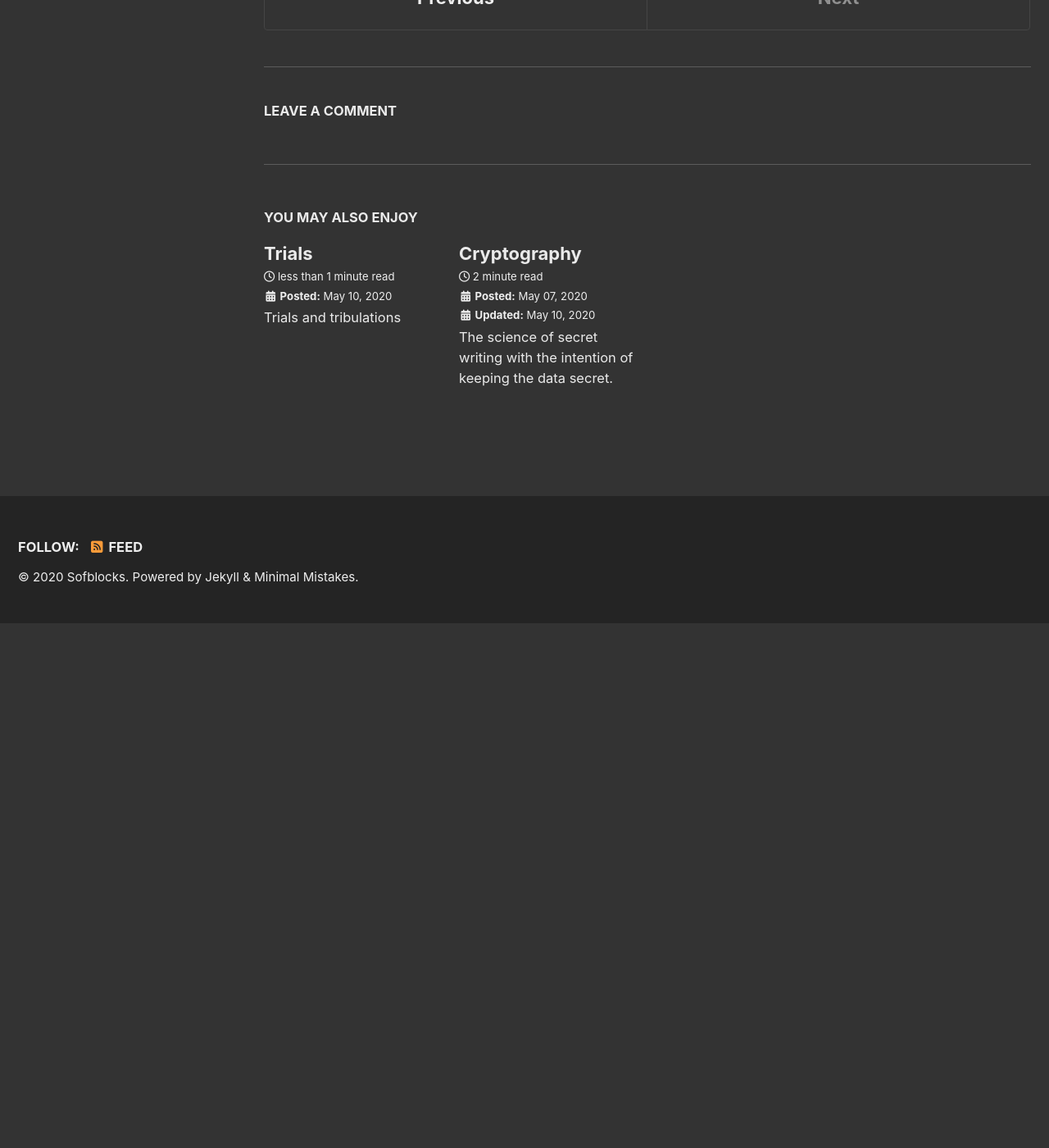
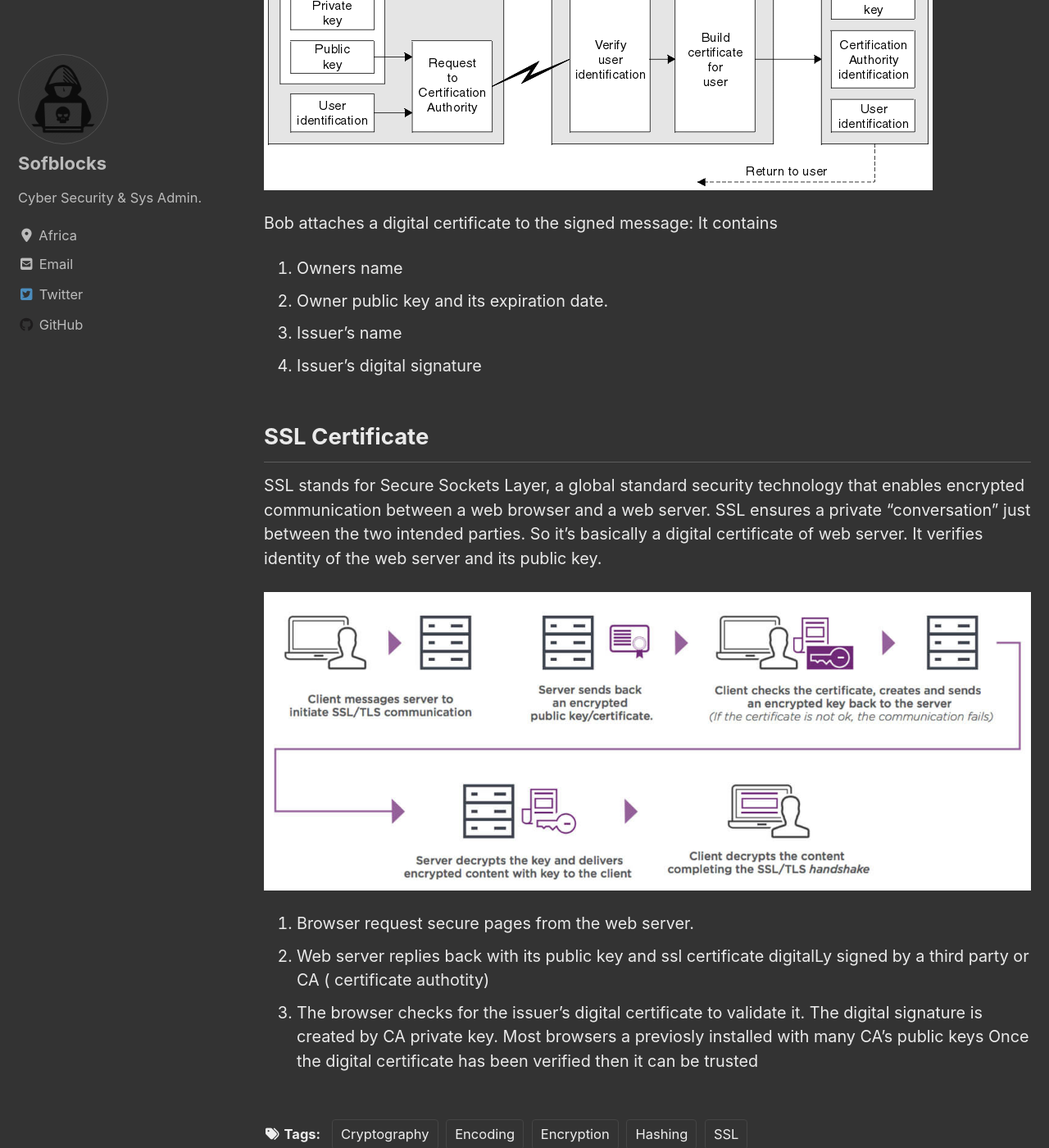
Before and after one commit to sofblocks/sofblocks.github.io, a Jekyll site: the page built from _posts/blog/2020-05-12-signatures.md, in a window 1280 px wide and 1400 px high, scrolled down 2537 px. Shown: the whole window at 82% size. Built offline with Jekyll 4.4.1, drawn with Linux system fonts in a browser that asks for light colours; cached includes are drawn as plain includes; nearby versions of some CDN libraries; comment, search, counter and statistics services are not loaded; before the commit the page ends 3297 px from its top, so only the background shows below that; some of the changed text lies outside the part shown.

Commit message:
ssl certificates

```diff
--- a/_posts/blog/2020-05-12-signatures.md
+++ b/_posts/blog/2020-05-12-signatures.md
@@ -5,7 +5,7 @@ excerpt: "An electronic verification of the sender."
 toc: true
 toc_lable: "Contents"
 classes: wide
-tags: [Cryptography, Encoding, Hashing, Encryption]
+tags: [Cryptography, Encoding, Hashing, Encryption, SSL]
 ---
 
 ## Equivalent to a hand written signature
@@ -26,6 +26,8 @@ Purpose:
 5. Once Alice gets the digest, she hashes the message using the same hashing algorithm used by Bob and compares the two digests.
 The signature is valid when the hash values are equal.
 
+However digital signature doesn't truly verifies the identity of the sender, as hackers may get their hands on the public key and intefere with signature together with the data itself.
+
 ## Hashing
 
 Creates a unique digital fingerprint data called digest / hash / message digest.
@@ -37,3 +39,31 @@ It is primarily used for comparison purpose not for encryption.
  2. Fixed size.
 
 It's for these features that it is used for storing passwords
+
+## Digital Certificates
+
+As mentioned in the digital signature section, digital signature does not verify true identity of the sender hence digital certificate intervenes.
+These are electronic credentials issued by a trusted third party. It verifies the identity of the owner and shows that the owner owns the public key.
+
+![upload-image]({{ "/assets/imgs/notes/oc.gif" | relative_url }})
+
+Bob attaches a digital certificate to the signed message:
+It contains
+1. Owners name
+2. Owner public key and its expiration date.
+3. Issuer's name
+4. Issuer's digital signature
+
+
+## SSL Certificate
+
+SSL stands for Secure Sockets Layer, a global standard security technology that enables encrypted communication between a web browser and a web server.
+SSL ensures a private “conversation” just between the two intended parties. So it's basically a digital certificate of web server. It verifies identity of the web server and its public key.
+
+![upload-image]({{ "/assets/imgs/notes/sslf.jpg" | relative_url }})
+
+1. Browser request secure pages from the web server.
+2. Web server replies back with its public key and ssl certificate digitalLy signed by a third party or CA ( certificate authotity)
+3. The browser checks for the issuer's digital certificate to validate it. The digital signature is created by CA private key.
+   Most browsers a previosly installed with many CA's public keys
+ Once the digital certificate has been verified then it can be trusted
```
Also changed, not shown: assets/imgs/notes/dg.png (deleted), assets/imgs/notes/oc.gif (added), assets/imgs/notes/pks.png (deleted), assets/imgs/notes/sig.jpg (deleted), assets/imgs/notes/sslf.jpg (added).
